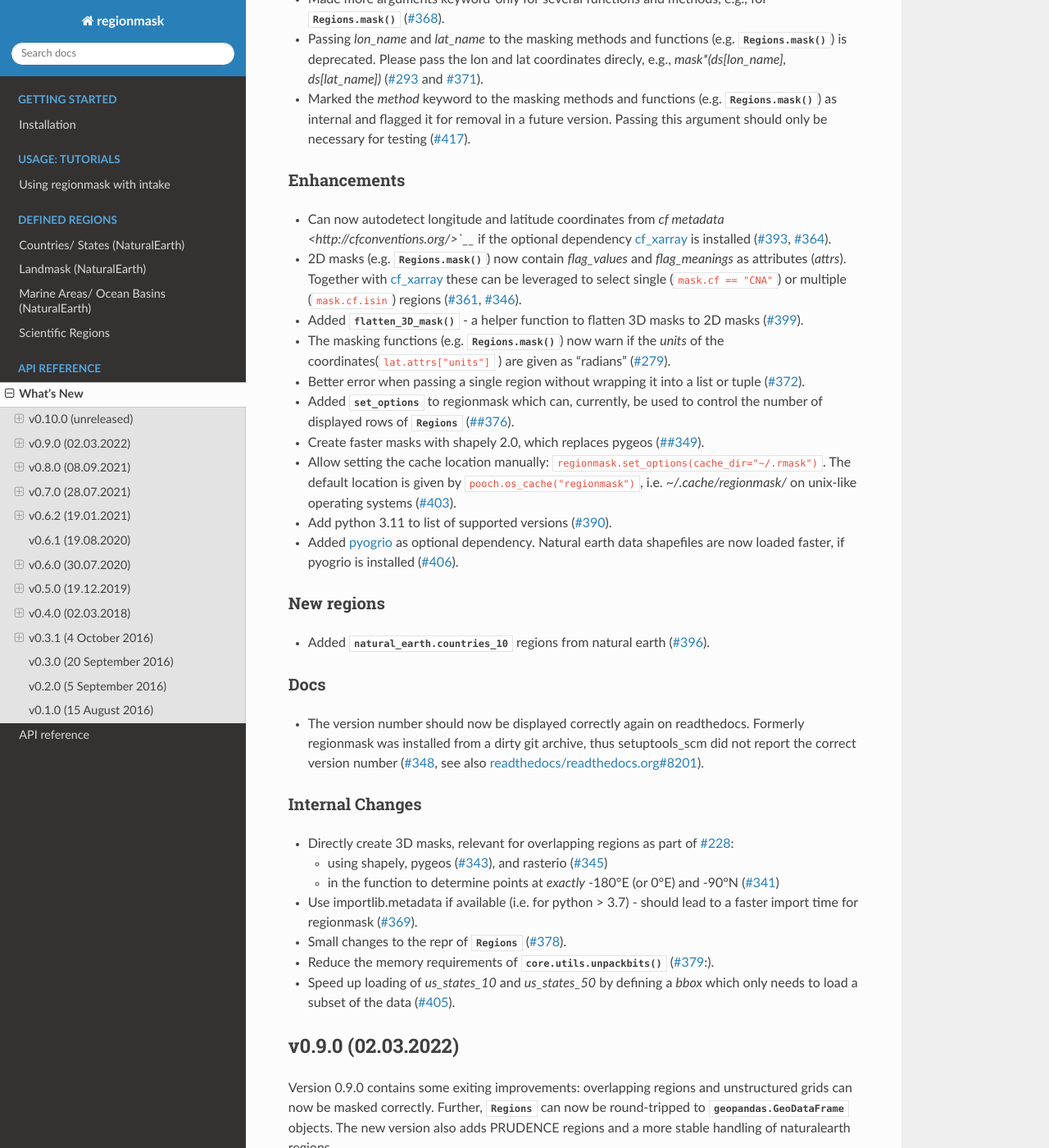
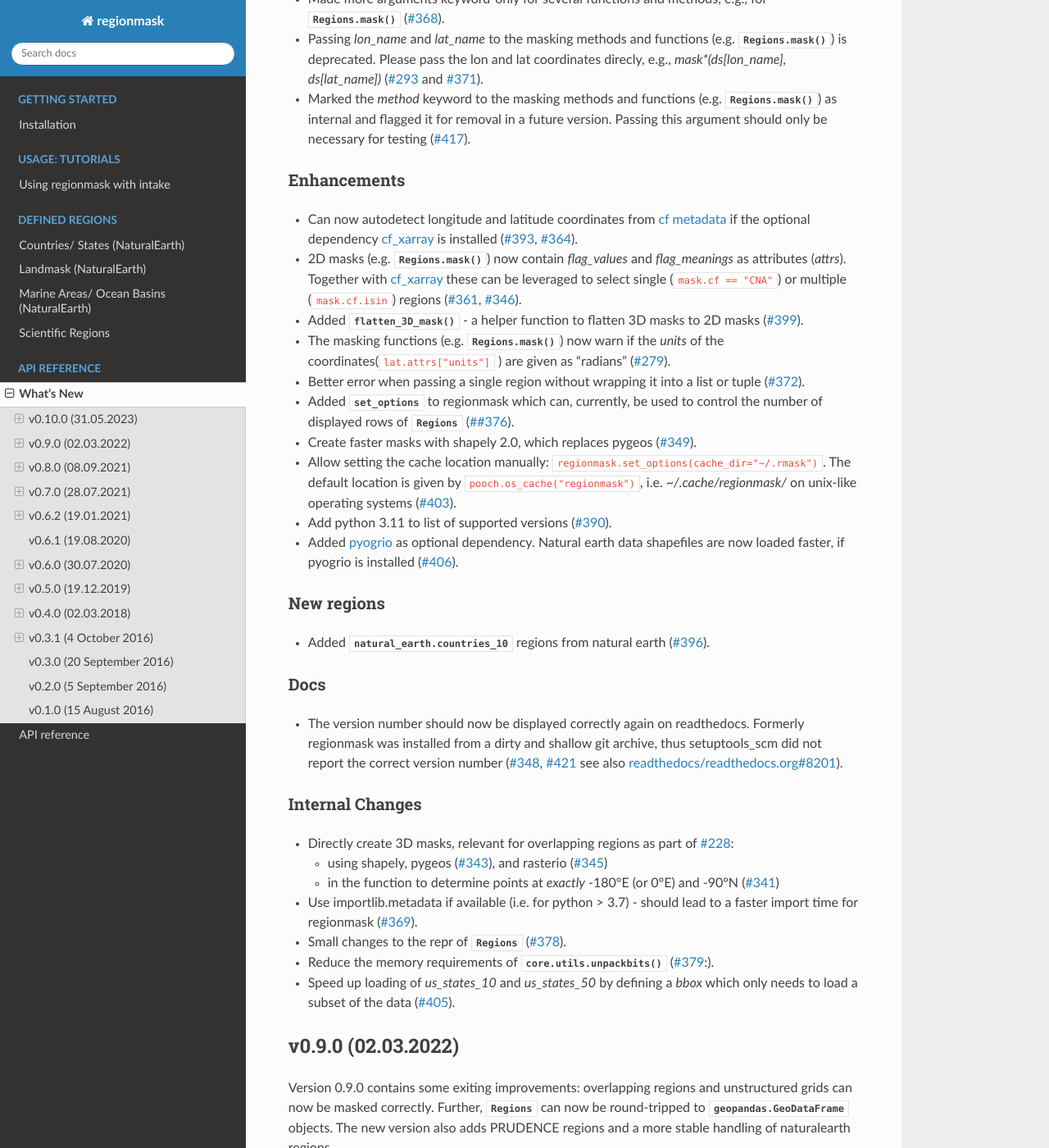
Before and after one commit to regionmask/regionmask, a Sphinx documentation site: the page built from docs/whats_new.rst, in a window 1280 px wide and 1400 px high, scrolled down 499 px. Shown: the whole window at 82% size. Built offline with Sphinx 7.4.7 and the Read the Docs theme 2.0.0, drawn with Linux system fonts in a browser that asks for light colours; pages that are not in the unit, such as notebooks, are missing from menus; the version number could not be read and is left out; some of the changed text lies outside the part shown.

Commit message:
minor fixes

```diff
--- a/docs/whats_new.rst
+++ b/docs/whats_new.rst
@@ -10,8 +10,8 @@ What's New
 
 .. _whats-new.0.10.0:
 
-v0.10.0 (unreleased)
-----------------------
+v0.10.0 (31.05.2023)
+--------------------
 
 regionmask v0.10.0 brings support for `cf_xarray <https://cf-xarray.readthedocs.io>`__,
 which allows to auto-detect coordinate names using and handling of region names in 2D
@@ -32,7 +32,7 @@ Breaking Changes
 Enhancements
 ~~~~~~~~~~~~
 
-- Can now autodetect longitude and latitude coordinates from `cf metadata <http://cfconventions.org/>`__`
+- Can now autodetect longitude and latitude coordinates from `cf metadata <http://cfconventions.org/>`__
   if the optional dependency `cf_xarray <https://cf-xarray.readthedocs.io/en/latest/coord_axes.html>`__
   is installed  (:pull:`393`, :issue:`364`).
 - 2D masks (e.g. :py:meth:`Regions.mask`) now contain `flag_values` and `flag_meanings` as
@@ -46,7 +46,7 @@ Enhancements
 - Better error when passing a single region without wrapping it into a list or tuple (:issue:`372`).
 - Added :py:class:`set_options` to regionmask which can, currently, be used to control
   the number of displayed rows of :py:class:`Regions` (:issue:`#376`).
-- Create faster masks with shapely 2.0, which replaces pygeos (:pull:`#349`).
+- Create faster masks with shapely 2.0, which replaces pygeos (:pull:`349`).
 - Allow setting the cache location manually: ``regionmask.set_options(cache_dir="~/.rmask")``.
   The default location is given by ``pooch.os_cache("regionmask")``, i.e. `~/.cache/regionmask/`
   on unix-like operating systems (:pull:`403`).
@@ -63,8 +63,8 @@ Docs
 ~~~~
 
 - The version number should now be displayed correctly again on readthedocs. Formerly
-  regionmask was installed from a dirty git archive, thus setuptools_scm did not
-  report the correct version number (:pull:`348`, see also `readthedocs/readthedocs.org#8201
+  regionmask was installed from a dirty and shallow git archive, thus setuptools_scm did not
+  report the correct version number (:pull:`348`, :pull:`421` see also `readthedocs/readthedocs.org#8201
   <https://github.com/readthedocs/readthedocs.org/issues/8201>`_).
 
 Internal Changes
```
Also changed, not shown: docs/notebooks/mask_2D.ipynb.
